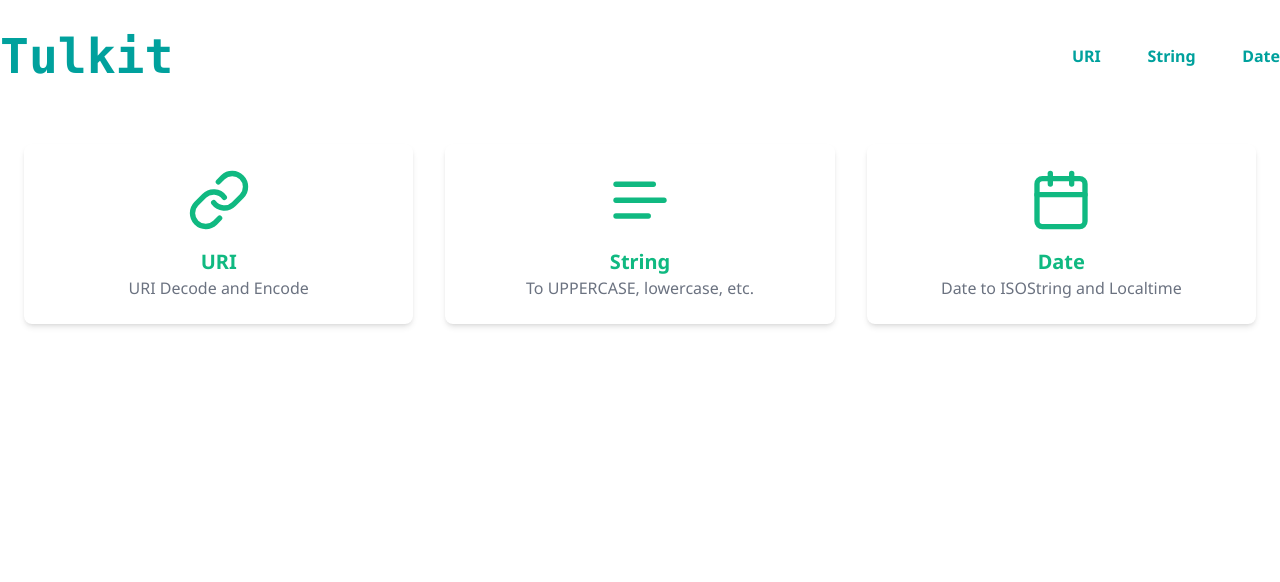
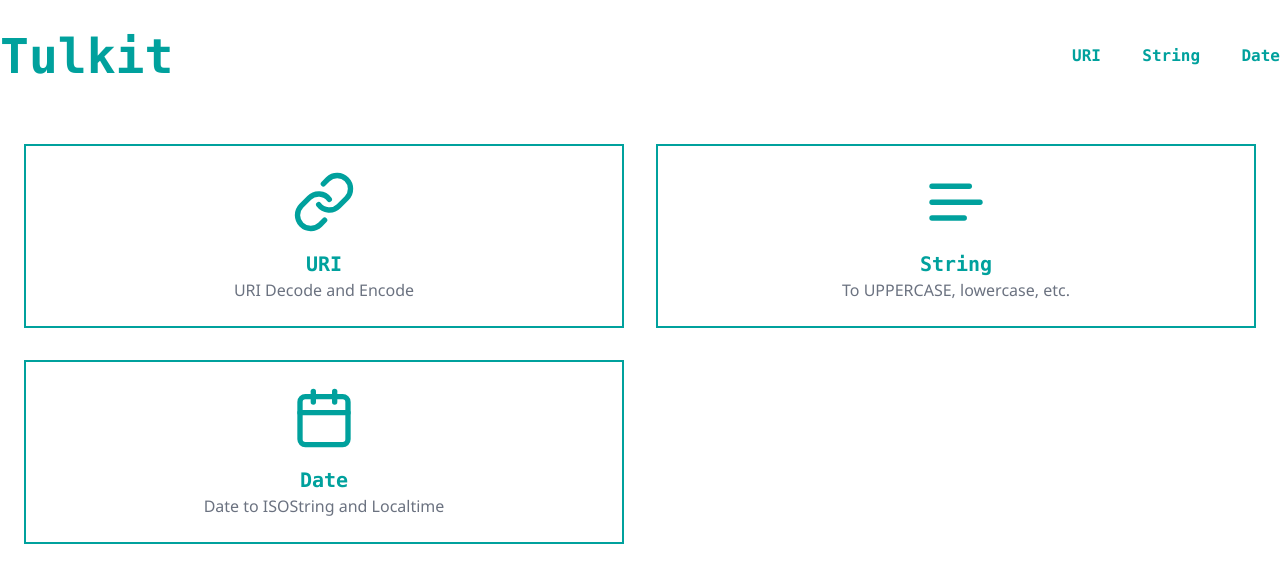
Before and after one commit to hasssan/tulkit, a SvelteKit app: page / in a window 1280 px wide. Shown: the top 582 px of the page. Built offline with nearby package versions, Linux system fonts and the light colour scheme; a web font is replaced by a local one.

Commit message:
feat: change homepage font and color

```diff
--- a/src/components/icons/calendar.svelte
+++ b/src/components/icons/calendar.svelte
@@ -8,7 +8,7 @@
 	stroke-width="2"
 	stroke-linecap="round"
 	stroke-linejoin="round"
-	class="h-16 w-16 mb-4 text-[rgb(16,185,129)] dark:text-[rgb(16,185,129)]"
+	class="h-16 w-16 mb-4 text-tTeal"
 >
 	<rect width="18" height="18" x="3" y="4" rx="2" ry="2"></rect>
 	<line x1="16" x2="16" y1="2" y2="6"></line>
--- a/src/components/icons/link.svelte
+++ b/src/components/icons/link.svelte
@@ -8,7 +8,7 @@
 	stroke-width="2"
 	stroke-linecap="round"
 	stroke-linejoin="round"
-	class="h-16 w-16 mb-4 text-[rgb(16,185,129)] dark:text-[rgb(16,185,129)]"
+	class="h-16 w-16 mb-4 text-tTeal"
 >
 	<path d="M10 13a5 5 0 0 0 7.54.54l3-3a5 5 0 0 0-7.07-7.07l-1.72 1.71"></path>
 	<path d="M14 11a5 5 0 0 0-7.54-.54l-3 3a5 5 0 0 0 7.07 7.07l1.71-1.71"></path>
--- a/src/components/icons/text.svelte
+++ b/src/components/icons/text.svelte
@@ -8,7 +8,7 @@
 	stroke-width="2"
 	stroke-linecap="round"
 	stroke-linejoin="round"
-	class="h-16 w-16 mb-4 text-[rgb(16,185,129)] dark:text-[rgb(16,185,129)]"
+	class="h-16 w-16 mb-4 text-tTeal"
 >
 	<path d="M17 6.1H3"></path>
 	<path d="M21 12.1H3"></path>
--- a/src/components/navigation.svelte
+++ b/src/components/navigation.svelte
@@ -12,7 +12,7 @@
 		{#each navItems as item}
 			<a
 				href={item.url}
-				class="text-tTeal hover:underline py-2 rounded-md text-base font-bold"
+				class="text-tTeal hover:underline py-2 rounded-md text-base font-mono font-bold"
 				aria-current="page">{item.name}</a
 			>
 		{/each}
--- a/src/routes/+page.svelte
+++ b/src/routes/+page.svelte
@@ -23,14 +23,11 @@
 </script>
 
 <main class="flex-1 py-12 bg-white dark:bg-gray-800">
-	<div class="container px-6 mx-auto grid gap-8 md:grid-cols-2 lg:grid-cols-3">
+	<div class="container px-6 mx-auto grid gap-8 grid-cols-2">
 		{#each navItems as item}
-			<a
-				class="flex flex-col items-center p-6 bg-white rounded-lg shadow-md dark:bg-gray-900"
-				href={item.url}
-			>
+			<a class="flex flex-col items-center p-6 border-2 border-tTeal" href={item.url}>
 				<svelte:component this={item.icon} />
-				<h3 class="text-xl font-bold text-[rgb(16,185,129)] dark:text-[rgb(16,185,129)]">
+				<h3 class="text-xl font-bold text-tTeal font-mono">
 					{item.name}
 				</h3>
 				<p class="text-gray-500 dark:text-gray-400">{item.desc}</p>
```
